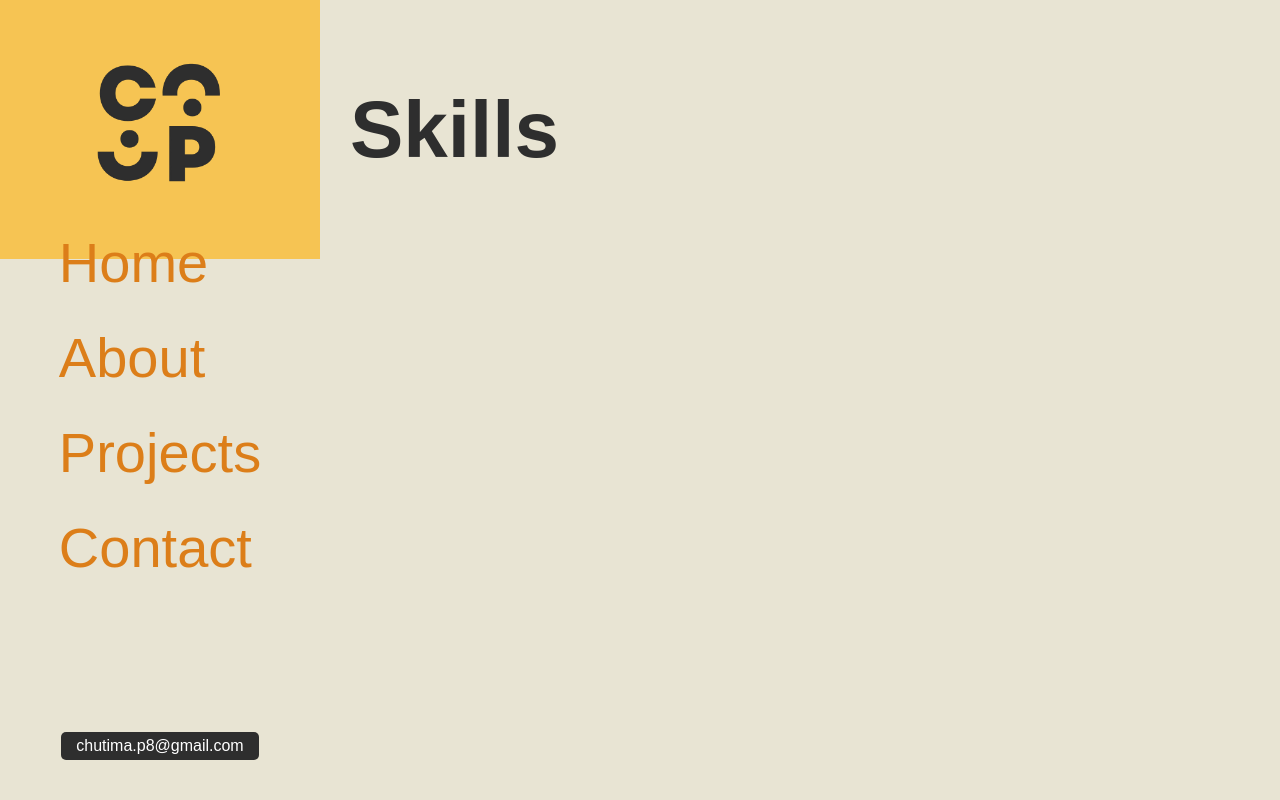
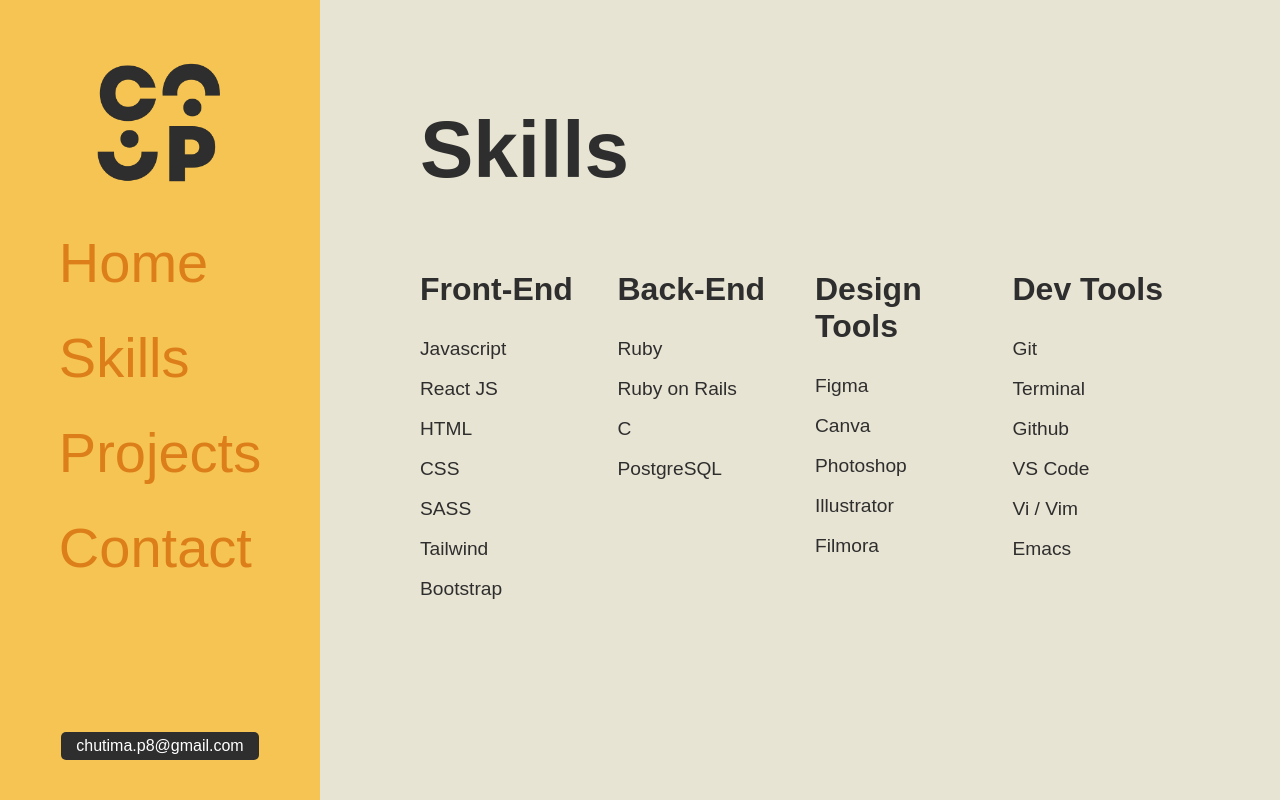
Before and after one commit to Giv-08/portfolio_js, a plain HTML site: page skills.html in a window 1280 px wide. Drawn offline with Linux system fonts and the light colour scheme; a web font is replaced by a local one.

Commit message:
added grid

```diff
--- a/css/header.css
+++ b/css/header.css
@@ -45,7 +45,7 @@
 /*          HEADER          */
 /*          navbar          */
 header {
-  /* height: 100vh; */
+  height: 100vh;
   position: sticky;
   background: var(--yellow);
   display: flex;
--- a/css/skills.css
+++ b/css/skills.css
@@ -1,8 +1,29 @@
 /*            SKILL MAIN           */
 main {
-  padding: 30px 30px;
+  /* height: 100vh; */
+  padding: 50px 100px;
 }
 
 h1#skills {
   font-size: 5rem;
 }
+
+#skills_container {
+  display: grid;
+  grid-gap: 30px;
+  grid-template-columns: 1fr 1fr 1fr 1fr;
+}
+
+li.skill {
+  line-height: 40px;
+  font-size: 1.2rem;
+}
+
+/* Ensure the hover effect covers all child elements */
+#box_one * {
+  background-color: inherit;
+}
+
+#box_one:hover {
+  background-color: azure;
+}
--- a/skills.html
+++ b/skills.html
@@ -14,9 +14,9 @@
       <div class="nav_menu">
         <ul>
           <li class="nav_menu_item"><a href="./index.html">Home</a></li>
-          <li class="nav_menu_item"><a href="./about.html">About</a></li>
-          <li class="nav_menu_item"><a href="#">Projects</a></li>
-          <li class="nav_menu_item"><a href="#">Contact</a></li>
+          <li class="nav_menu_item"><a href="./skills.html">Skills</a></li>
+          <li class="nav_menu_item"><a href="./about.html">Projects</a></li>
+          <li class="nav_menu_item"><a href="./about.html">Contact</a></li>
         </ul>
       </div>
       <div id="nav_contact">
@@ -24,8 +24,54 @@
       </div>
     </nav>
   </header>
+
   <main>
     <h1 id="skills">Skills</h1>
+    <div id="skills_container">
+      <div class="skills_box" id="box_one">
+        <h1>Front-End</h1>
+          <ul>
+            <li class="skill">Javascript</li>
+            <li class="skill">React JS</li>
+            <li class="skill">HTML</li>
+            <li class="skill">CSS</li>
+            <li class="skill">SASS</li>
+            <li class="skill">Tailwind</li>
+            <li class="skill">Bootstrap</li>
+          </ul>
+      </div>
+      <div class="skills_box" id="box_two">
+        <h1>Back-End</h1>
+        <ul>
+          <li class="skill">Ruby</li>
+          <li class="skill">Ruby on Rails</li>
+          <li class="skill">C</li>
+          <li class="skill">PostgreSQL</li>
+        </ul>
+      </div>
+      <div class="skills_box" id="box_three">
+        <h1>Design Tools</h1>
+          <ul>
+            <li class="skill">Figma</li>
+            <li class="skill">Canva</li>
+            <li class="skill">Photoshop</li>
+            <li class="skill">Illustrator</li>
+            <li class="skill">Filmora</li>
+          </ul>
+      </div>
+      <div class="skills_box" id="box_four">
+        <h1>Dev Tools</h1>
+          <ul>
+            <li class="skill">Git</li>
+            <li class="skill">Terminal</li>
+            <li class="skill">Github</li>
+            <li class="skill">VS Code</li>
+            <li class="skill">Vi / Vim</li>
+            <li class="skill">Emacs</li>
+          </ul>
+      </div>
+    </div>
   </main>
+  <footer></footer>
 </body>
 </html>
```
